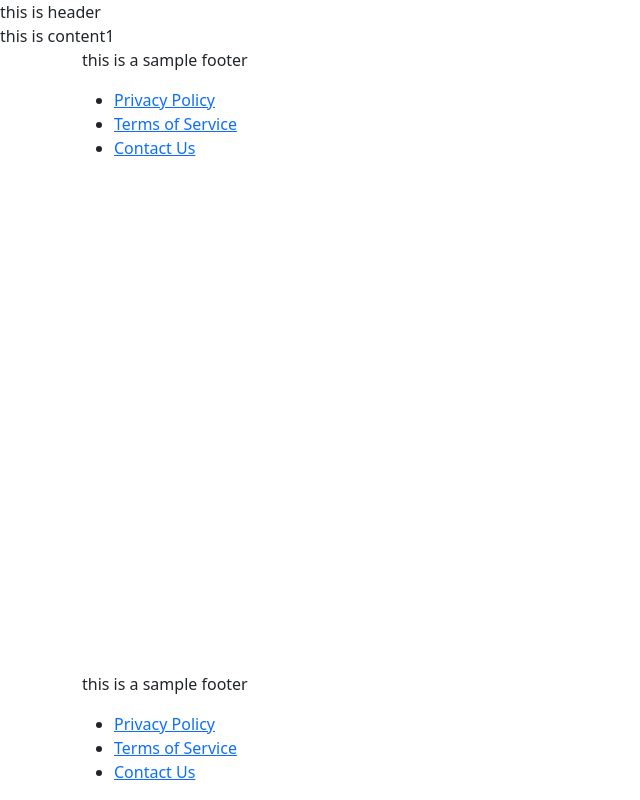
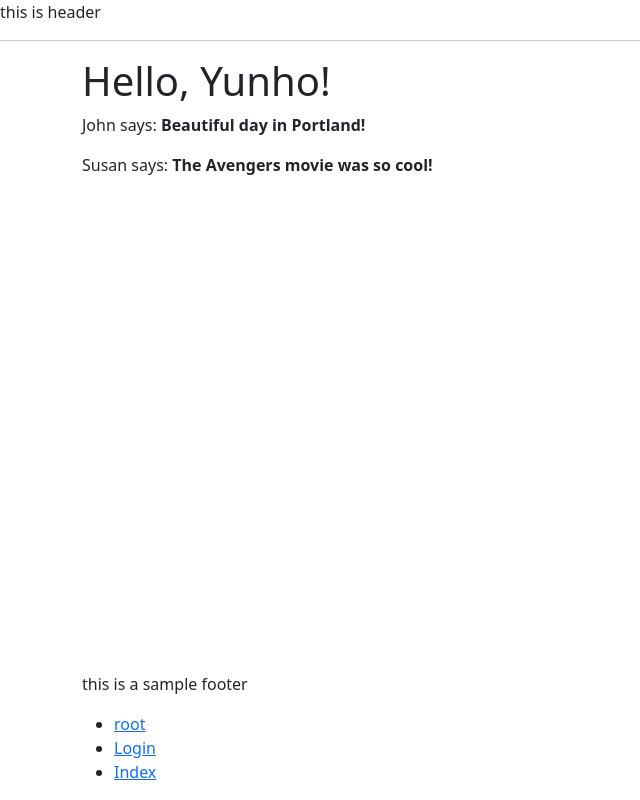
Before and after one commit to yunho7687/quest-quay, a Flask app: page / in a window 1280 px wide. Shown: the whole page, without its empty margins (0-640 px from the left). Run offline with Flask 3, Linux system fonts and the light colour scheme; some libraries are stand-ins or nearby versions.

Commit message:
Finish Chapter 3: Web Forms

```diff
--- a/app/__init__.py
+++ b/app/__init__.py
@@ -1,3 +1,6 @@
 from flask import Flask
+from config import Config
+
 app = Flask(__name__)
+app.config.from_object(Config)
 from app import routes
--- a/app/routes.py
+++ b/app/routes.py
@@ -1,12 +1,32 @@
 from app import app
-from flask import render_template
+from flask import render_template, flash, redirect
+from app.forms import LoginForm
 
 @app.route('/')
 @app.route('/index')
 def index():
+    user = {'username': 'Yunho'}
     title = ""
-    return render_template("index.html",title=title)
-@app.route('/login')
+    posts = [
+        {
+            'author': {'username': 'John'},
+            'body': 'Beautiful day in Portland!'
+        },
+        {
+            'author': {'username': 'Susan'},
+            'body': 'The Avengers movie was so cool!'
+        }
+    ]
+    return render_template("index.html", title=title, user=user, posts=posts)
+
+
+@app.route('/login',methods=['GET', 'POST'])
 def login():
+    user = {'username': 'Yunho'}
     title = "Login"
-    return render_template("index.html",title=title)
+    form = LoginForm()
+    if form.validate_on_submit():
+        flash('Login requested for user {}, remember_me={}'.format(
+            form.username.data, form.remember_me.data))
+        return redirect(url_for('index'))
+    return render_template('login.html', title='Sign In', form=form)
--- a/app/templates/base.html
+++ b/app/templates/base.html
@@ -30,8 +30,13 @@
   </head>
   <body class="d-flex flex-column fw-normal">
     <header>this is header</header>
-    <main class="flex-grow-1">
-      {% block content %} this is main {% endblock content %}
+    <hr>
+    <main class="flex-grow-1 container ">
+
+
+
+
+      {% block content %}  {% endblock content %}
     </main>
     <footer>{% include 'components/footer.html' %}</footer>
   </body>
--- a/app/templates/components/footer.html
+++ b/app/templates/components/footer.html
@@ -1,8 +1,8 @@
 <div class="container">
   <p>this is a sample footer</p>
   <ul class="footer-links">
-    <li><a href="/">Privacy Policy</a></li>
-    <li><a href="/index">Terms of Service</a></li>
-    <li><a href="/index">Contact Us</a></li>
+    <li><a href="/">root</a></li>
+    <li><a href="{{ url_for('login') }}">Login</a></li>
+    <li><a href="{{ url_for('index') }}">Index</a></li>
   </ul>
 </div>
--- a/app/templates/index.html
+++ b/app/templates/index.html
@@ -1,5 +1,18 @@
-{% extends 'base.html' %}
-{% block content %}
-this is content1
-{% include "components/footer.html" %}
-{% endblock content %}
+{% extends 'base.html' %} {% block content %}
+<h1>Hello, {{ user.username }}!</h1>
+{% for post in posts %}
+<div>
+  <p>{{ post.author.username }} says: <b>{{ post.body }}</b></p>
+</div>
+{% endfor %}
+
+
+
+{% with messages =
+get_flashed_messages() %} {% if messages %}
+<ul>
+  {% for message in messages %}
+  <li>{{ message }}</li>
+  {% endfor %}
+</ul>
+{% endif %} {% endwith %} {% endblock content %}
--- /dev/null
+++ b/config.py
@@ -0,0 +1,5 @@
+import os
+
+class Config:
+    SECRET_KEY = os.environ.get('SECRET_KEY') or 'you-will-never-guess'
+    DEBUG = True
--- a/requirements.txt
+++ b/requirements.txt
@@ -1,8 +1,10 @@
 blinker==1.7.0
 click==8.1.7
 Flask==3.0.3
+Flask-WTF==1.2.1
 itsdangerous==2.2.0
 Jinja2==3.1.3
 MarkupSafe==2.1.5
 python-dotenv==1.0.1
 Werkzeug==3.0.2
+WTForms==3.1.2
```
Also changed, not shown: app/forms.py (added, +9 -0 lines), app/templates/login.html (+24 -0 lines), 1 other file.
